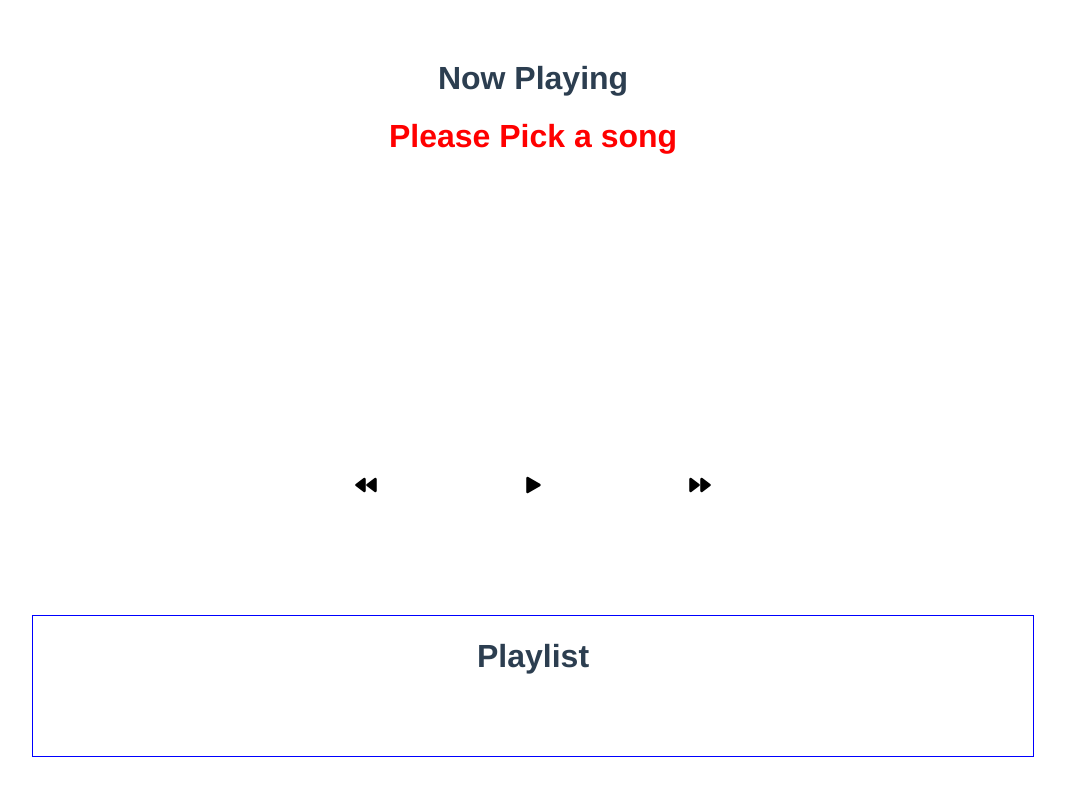
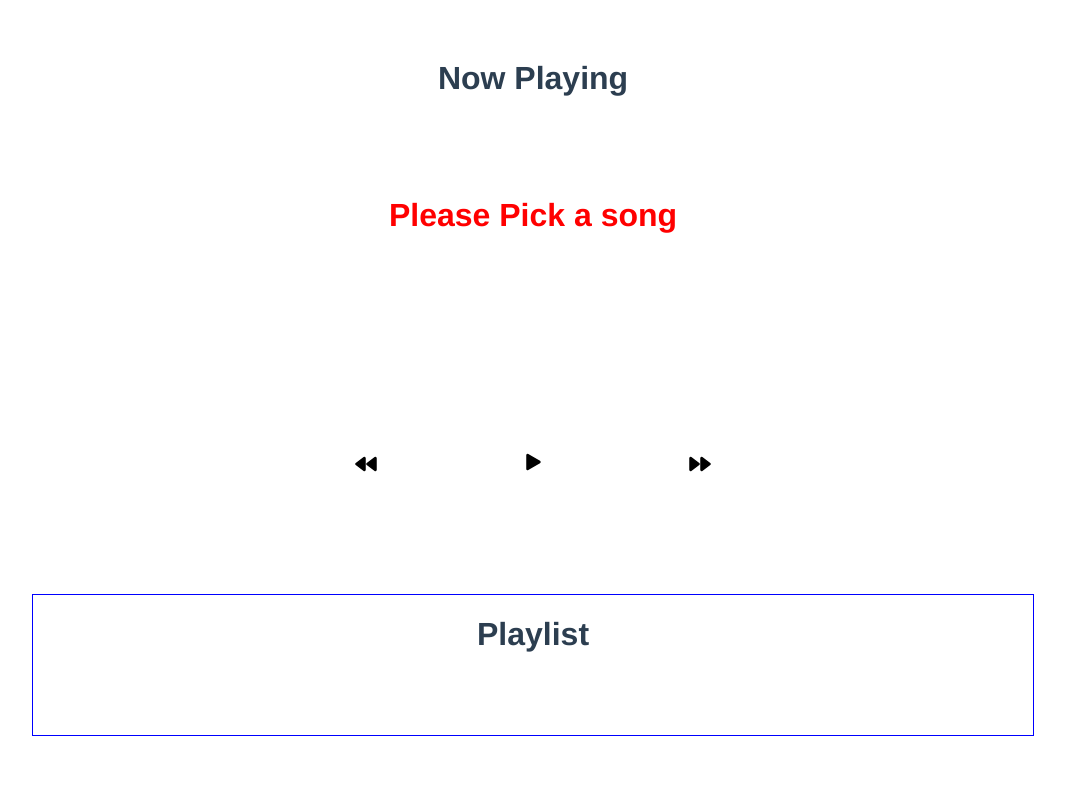
Before and after one commit to Zhu-Peter/W13D, a Vue app: page / in a window 1280 px wide. Shown: the top 785 px of the page, without its empty margins (107-1172 px from the left). Built offline with nearby package versions, Linux system fonts and the light colour scheme.

Commit message:
added a pause button that switchs from play button

```diff
--- a/src/components/NowPlaying.vue
+++ b/src/components/NowPlaying.vue
@@ -1,16 +1,17 @@
 <template>
     <div id="nowplaying">
         <h1>Now Playing</h1>
-        <h1 style="color: red;margin-bottom: 300px;" v-if="playingSong.song_id == 0">Please Pick a song</h1>
+        <h1 style="color: red;margin-bottom: 200px;margin-top: 100px;" v-if="playingSong.song_id == 0">Please Pick a song</h1>
         <div v-if="!(playingSong.song_id == 0)">
-            <img :src="require(`@/assets/${playingSong.image_url}`)" alt="(image)" style="width: 300px; height: 300px;object-fit: cover;"/>
+            <img :src="require(`@/assets/${playingSong.image_url}`)" alt="(image)"
+                style="width: 300px; height: 300px;object-fit: cover;" />
             <h2>{{ playingSong.title }}</h2>
             <h3>{{ playingSong.artist }}</h3>
         </div>
         <div id="controls_bar">
             <div id="btn_back" class="button" @click="changeSong(-1)">
-                <svg width="24px" height="24px" viewBox="0 0 24 24"
-                    fill="none" xmlns="http://www.w3.org/2000/svg" color="#000000" stroke-width="1.5">
+                <svg width="24px" height="24px" viewBox="0 0 24 24" fill="none" xmlns="http://www.w3.org/2000/svg"
+                    color="#000000" stroke-width="1.5">
                     <path
                         d="M21.0441 5.70436C21.4402 5.41246 22 5.69531 22 6.1874V17.8126C22 18.3047 21.4402 18.5875 21.0441 18.2956L13.1555 12.483C12.8301 12.2432 12.8301 11.7568 13.1555 11.517L21.0441 5.70436Z"
                         fill="#000000" stroke="#000000" stroke-width="1.5" stroke-linecap="round"
@@ -22,17 +23,30 @@
                 </svg>
             </div>
             <div id="btn_play" class="button" @click="changeSong(0)">
-                <svg width="24px" height="24px" viewBox="0 0 24 24"
-                    fill="none" xmlns="http://www.w3.org/2000/svg" color="#000000" stroke-width="1.5">
+                <div v-if="!playing">
+                    <svg width="24px" height="24px" viewBox="0 0 24 24" fill="none" xmlns="http://www.w3.org/2000/svg"
+                        color="#000000" stroke-width="1.5">
                         <path
                             d="M6.90588 4.53682C6.50592 4.2998 6 4.58808 6 5.05299V18.947C6 19.4119 6.50592 19.7002 6.90588 19.4632L18.629 12.5162C19.0211 12.2838 19.0211 11.7162 18.629 11.4838L6.90588 4.53682Z"
                             fill="#000000" stroke="#000000" stroke-width="1.5" stroke-linecap="round"
                             stroke-linejoin="round"></path>
                     </svg>
                 </div>
-            <div id="btn_next" class="button" @click="changeSong(1)">
+                <div v-if="playing">
                    <svg width="24px" height="24px" viewBox="0 0 24 24"
                         fill="none" xmlns="http://www.w3.org/2000/svg" color="#000000" stroke-width="1.5">
+                        <path
+                            d="M6 18.4V5.6C6 5.26863 6.26863 5 6.6 5H9.4C9.73137 5 10 5.26863 10 5.6V18.4C10 18.7314 9.73137 19 9.4 19H6.6C6.26863 19 6 18.7314 6 18.4Z"
+                            fill="#000000" stroke="#000000" stroke-width="1.5"></path>
+                        <path
+                            d="M14 18.4V5.6C14 5.26863 14.2686 5 14.6 5H17.4C17.7314 5 18 5.26863 18 5.6V18.4C18 18.7314 17.7314 19 17.4 19H14.6C14.2686 19 14 18.7314 14 18.4Z"
+                            fill="#000000" stroke="#000000" stroke-width="1.5"></path>
+                    </svg>
+                </div>
+            </div>
+            <div id="btn_next" class="button" @click="changeSong(1)">
+                <svg width="24px" height="24px" viewBox="0 0 24 24" fill="none" xmlns="http://www.w3.org/2000/svg"
+                    color="#000000" stroke-width="1.5">
                     <path
                         d="M2.95592 5.70436C2.55976 5.41246 2 5.69531 2 6.1874V17.8126C2 18.3047 2.55976 18.5875 2.95592 18.2956L10.8445 12.483C11.1699 12.2432 11.1699 11.7568 10.8445 11.517L2.95592 5.70436Z"
                         fill="#000000" stroke="#000000" stroke-width="1.5" stroke-linecap="round"
@@ -57,14 +71,18 @@ export default {
                 song_id: 0,
                 image_url: "logo.png"
             },
+            playing: false,
         }
     },
     methods: {
         playSong: function (song) {
             this.playingSong = song
         },
-        changeSong: function(change) {
+        changeSong: function (change) {
             this.$root.$emit(`changeSong`, change);
+            if(change == 0 && !(this.playingSong.song_id == 0)){
+                this.playing = !this.playing
+            }
         }
     },
     mounted() {
--- a/src/components/PlayList.vue
+++ b/src/components/PlayList.vue
@@ -39,7 +39,7 @@ export default {
             this.highlightBackground(index);
         },
         changePlaying: function(change){
-            if(this.songs.length > 1){
+            if(this.songs.length > 0){
                 // console.log('changed song by', change, 'the current index will be', this.currentSong + change, 'there are _ songs in the list', this.songs.length)
                 if(this.currentSong + change > -1 && this.currentSong + change <= (this.songs.length - 1)){
                     this.currentSong = this.currentSong + change;
```
Lines whose indentation alone changed are shown as unchanged.
